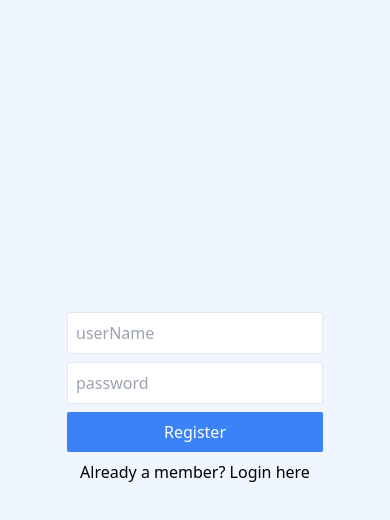
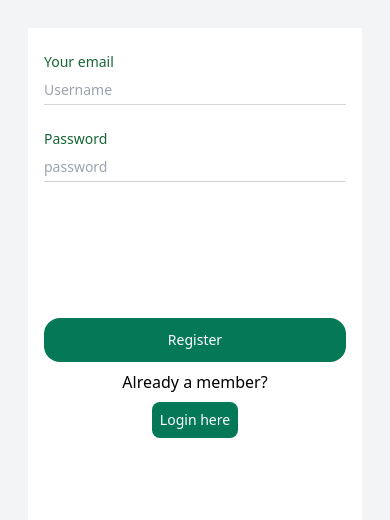
Before and after one commit to Avishek3223/chat-app-frontend, a React (Vite) app: page / in a window 390 px wide. Shown: the top 520 px of the page. Built offline with nearby package versions, Linux system fonts and the light colour scheme; no server answers.

Commit message:
enhanced responsive login page

```diff
--- a/package.json
+++ b/package.json
@@ -27,5 +27,6 @@
     "eslint-plugin-react-hooks": "^4.6.0",
     "eslint-plugin-react-refresh": "^0.4.6",
     "vite": "^5.2.0"
-  }
+  },
+  "packageManager": "yarn@4.4.1"
 }
--- a/src/RegisterAndLogin.jsx
+++ b/src/RegisterAndLogin.jsx
@@ -1,16 +1,16 @@
 import axios from "axios";
-import { useContext, useState } from "react"
+import { useContext, useState } from "react";
 import { UserContext } from "./UserContext";
 
 export default function RegisterAndLogin() {
   const [userName, setUserName] = useState("");
   const [password, setPassword] = useState("");
-    const [isLoginOrRegister, setIsLoginOrRegister] = useState('Register')
+  const [isLoginOrRegister, setIsLoginOrRegister] = useState("Register");
   const { setUserName: setLoggedInuserName, setId } = useContext(UserContext);
 
   const handleSubmit = async (e) => {
     e.preventDefault();
-        const url = isLoginOrRegister === "Register" ? "register" : "login"
+    const url = isLoginOrRegister === "Register" ? "register" : "login";
 
     try {
       const { data } = await axios.post(url, { userName, password });
@@ -18,44 +18,82 @@ export default function RegisterAndLogin() {
       setId(data.id);
     } catch (error) {
       // Handle registration error
-            console.error('Registration error:', error);
+      console.error("Registration error:", error);
       // Add logic to display an error message to the user
     }
-    }
+  };
 
   return (
-        <div className="bg-blue-50 h-screen flex items-center">
-            <form className="w-64 mx-auto mb-12" onSubmit={handleSubmit}>
+    <div className="bg-gray-100 h-screen flex ">
+      <form
+        className=" bg-white w-full m-7 md:mx-12 lg:mx-20 xl:mx-24  flex flex-col"
+        onSubmit={handleSubmit}
+      >
+        <div className="flex flex-col m-4 md:m-6 gap-2 xl:m-10">
+          <div className="flex flex-col gap-2 xl:mx-4">
+            <label
+              htmlFor="your email"
+              className="text-green-800 text-sm md:text-lg mt-2 xl:text-xl"
+            >
+              Your email
+            </label>
             <input
               value={userName}
-                    onChange={ev => setUserName(ev.target.value)}
-                    type="text"
-                    placeholder="userName"
-                    className="block w-full rounded-sm p-2 mb-2 border"
+              onChange={(ev) => setUserName(ev.target.value)}
+              type="email"
+              placeholder="Username"
+              className="w-full border-b border-gray-300 focus:outline-none  bg-transparent mb-4 text-sm md:text-lg xl:text-xl pb-1 md:pb-2"
+              required
             />
+          </div>
+          <div className="flex flex-col gap-2 xl:mx-4">
+            <label
+              htmlFor="password
+            "
+              className="text-green-800 text-sm md:text-lg xl:text-xl"
+            >
+              Password
+            </label>
             <input
               value={password}
-                    onChange={ev => setPassword(ev.target.value)}
+              onChange={(ev) => setPassword(ev.target.value)}
               type="password"
               placeholder="password"
-                    className="block w-full rounded-sm p-2 mb-2 border"
+              className="w-full border-b border-gray-300 focus:outline-none bg-transparent text-sm md:text-lg mb-10 xl:text-xl pb-1 md:pb-2"
+              required
             />
-                <button className="bg-blue-500 p-2 text-white block w-full rounded-sm">
-                    {isLoginOrRegister === "Register" ? "Register" : "Login"}
+          </div>
+        </div>
+        <div className="flex flex-col mt-20">
+          <button className="bg-emerald-700 rounded-2xl p-3 text-white mx-4 md:mx-10 lg:mx-14 xl:mx-24 text-sm 2xl:mx-36 md:text-lg xl:text-xl">
+            {isLoginOrRegister === "Register" ? "Register" : "Log in"}
           </button>
           <div className="text-center mt-2">
             {isLoginOrRegister === "Register" && (
-                        <div>
-                            Already a member? <button onClick={() => setIsLoginOrRegister('Login')}>Login here</button>
+              <div className="flex flex-col items-center gap-2 md:text-lg xl:text-xl">
+                Already a member?
+                <button
+                  className="bg-emerald-700 rounded-lg p-2 text-white text-sm md:text-lg xl:text-xl"
+                  onClick={() => setIsLoginOrRegister("Login")}
+                >
+                  Login here
+                </button>
               </div>
             )}
             {isLoginOrRegister === "Login" && (
-                        <div>
-                            Dont have a account? <button onClick={() => setIsLoginOrRegister('Register')}>Create here</button>
+              <div className="flex flex-col items-center gap-2 md:text-lg xl:text-xl">
+                Dont have a account?
+                <button
+                  className="bg-emerald-700 rounded-lg p-2 text-white text-sm md:text-lg xl:text-xl"
+                  onClick={() => setIsLoginOrRegister("Register")}
+                >
+                  Create here
+                </button>
               </div>
             )}
           </div>
+        </div>
       </form>
     </div>
-    )
+  );
 }
```
Also changed, not shown: .yarnrc.yml (added), 1 other file (tests, documents, lock files or other folders). Lines whose indentation alone changed are shown as unchanged.
